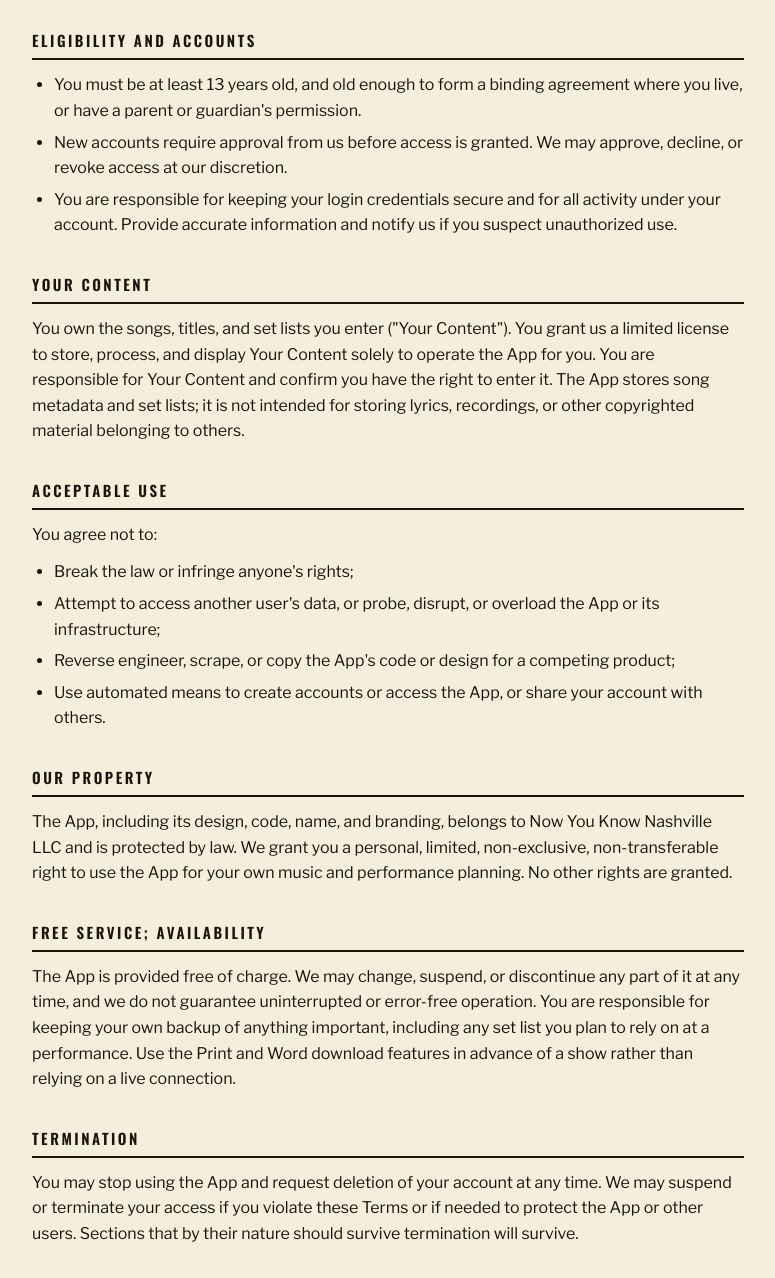
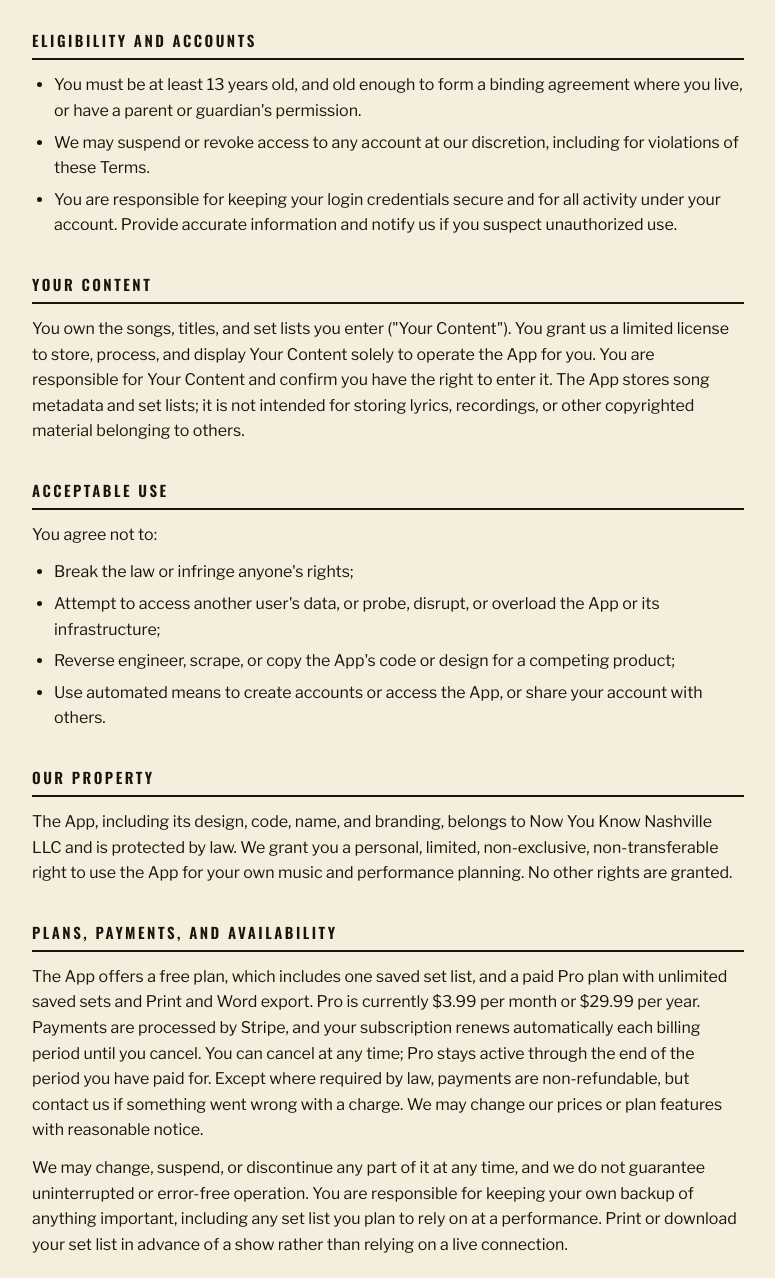
Before and after one commit to dhoughNash/set-gen, a website: page terms.html in a window 1280 px wide. Shown: the part 340-1618 px from the top of the page, without its empty margins (252-1027 px from the left). Drawn offline with nearby package versions, Linux system fonts and the light colour scheme.

Commit message:
Add files via upload

```diff
--- a/terms.html
+++ b/terms.html
@@ -38,7 +38,7 @@ footer{text-align:center;padding:26px;font-family:'Oswald',sans-serif;text-trans
 <h2>Eligibility and Accounts</h2>
 <ul>
   <li>You must be at least 13 years old, and old enough to form a binding agreement where you live, or have a parent or guardian's permission.</li>
-  <li>New accounts require approval from us before access is granted. We may approve, decline, or revoke access at our discretion.</li>
+  <li>We may suspend or revoke access to any account at our discretion, including for violations of these Terms.</li>
   <li>You are responsible for keeping your login credentials secure and for all activity under your account. Provide accurate information and notify us if you suspect unauthorized use.</li>
 </ul>
 
@@ -57,8 +57,9 @@ footer{text-align:center;padding:26px;font-family:'Oswald',sans-serif;text-trans
 <h2>Our Property</h2>
 <p>The App, including its design, code, name, and branding, belongs to Now You Know Nashville LLC and is protected by law. We grant you a personal, limited, non-exclusive, non-transferable right to use the App for your own music and performance planning. No other rights are granted.</p>
 
-<h2>Free Service; Availability</h2>
-<p>The App is provided free of charge. We may change, suspend, or discontinue any part of it at any time, and we do not guarantee uninterrupted or error-free operation. You are responsible for keeping your own backup of anything important, including any set list you plan to rely on at a performance. Use the Print and Word download features in advance of a show rather than relying on a live connection.</p>
+<h2>Plans, Payments, and Availability</h2>
+<p>The App offers a free plan, which includes one saved set list, and a paid Pro plan with unlimited saved sets and Print and Word export. Pro is currently $3.99 per month or $29.99 per year. Payments are processed by Stripe, and your subscription renews automatically each billing period until you cancel. You can cancel at any time; Pro stays active through the end of the period you have paid for. Except where required by law, payments are non-refundable, but contact us if something went wrong with a charge. We may change our prices or plan features with reasonable notice.</p>
+<p>We may change, suspend, or discontinue any part of it at any time, and we do not guarantee uninterrupted or error-free operation. You are responsible for keeping your own backup of anything important, including any set list you plan to rely on at a performance. Print or download your set list in advance of a show rather than relying on a live connection.</p>
 
 <h2>Termination</h2>
 <p>You may stop using the App and request deletion of your account at any time. We may suspend or terminate your access if you violate these Terms or if needed to protect the App or other users. Sections that by their nature should survive termination will survive.</p>
```
Also changed, not shown: privacy.html (+5 -3 lines).
